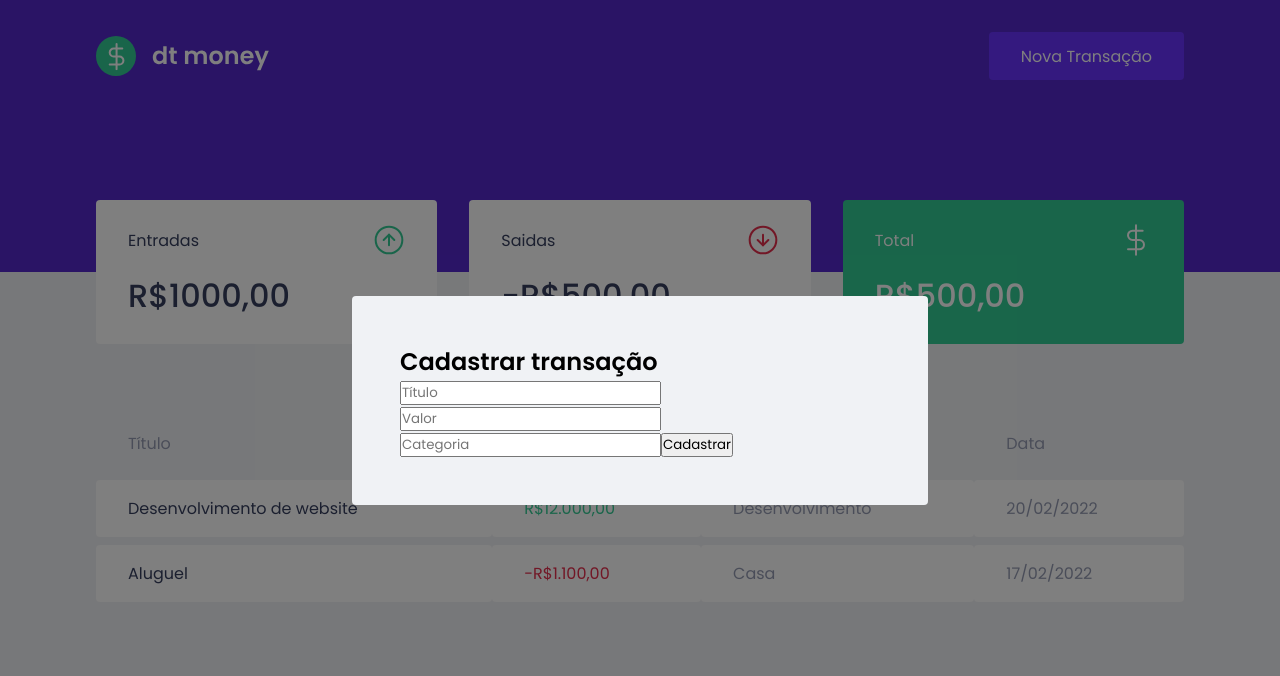
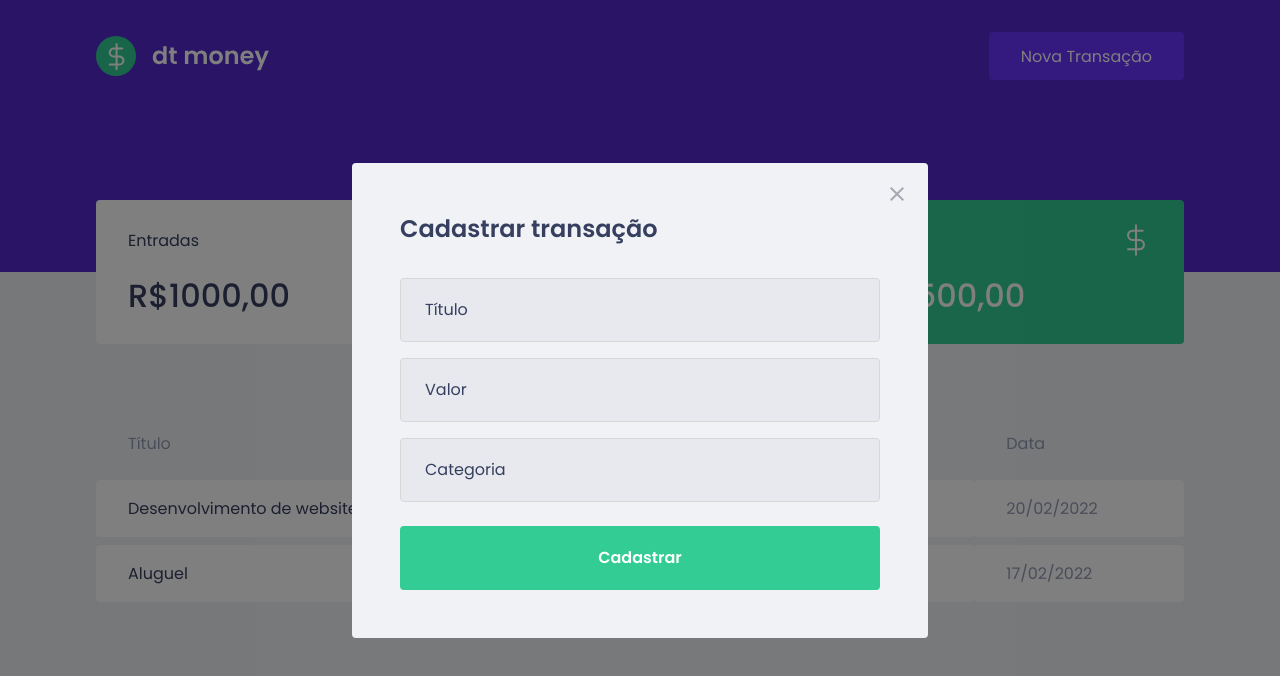
Before and after one commit to fselvino/frontend-dtmoney, a React (Create React App) app: page / in a window 1280 px wide. Both pictures are taken after a click on the button "Nova Transação". Shown: the top 676 px of the page. Built offline with nearby package versions, Linux system fonts and the light colour scheme; no server answers; what miragejs would draw is missing.

Commit message:
EstilizandoModal

```diff
--- a/src/components/NewTransactionModal/index.tsx
+++ b/src/components/NewTransactionModal/index.tsx
@@ -1,5 +1,7 @@
 import Modal from "react-modal";
 import {Container } from './styles'
+import closeImg from '../../assets/close.svg'
+
 
 interface NewTransactionModalProps {
     isOpen: boolean
@@ -8,7 +10,7 @@ interface NewTransactionModalProps {
 
 export function NewTransactionModal({isOpen, onRequestClose}:NewTransactionModalProps){
 
-    return(
+return(
 
  <Modal
 
@@ -17,12 +19,19 @@ onRequestClose={onRequestClose}
 overlayClassName="react-modal-overlay"
 className="react-modal-content"
 >
+    <button
+    type="button"
+    onClick={onRequestClose}
+    className="react-modal-close"
+    >
+        <img src={closeImg} alt="Fechar Modal" />
+    </button>
 
            <Container>
                <h2>Cadastrar transação</h2>
-               <input type="text" placeholder="Título" />
+               <input placeholder="Título" />
                <input type="number" placeholder="Valor" />
-               <input type="text" placeholder="Categoria" />
+               <input placeholder="Categoria" />
                <button type="submit">
                    Cadastrar
                </button>
--- a/src/components/NewTransactionModal/styles.ts
+++ b/src/components/NewTransactionModal/styles.ts
@@ -2,6 +2,57 @@
 import styled from "styled-components";
 
 export const Container =styled.form`
+    h2 {
+        color:var(--text-title);
+        font-size:1.5rem ;
+        margin-bottom: 2rem ;
+    }
+
+    input {
+        width:100% ;
+        padding: 0 1.5rem ;
+        height: 4rem ;
+        border-radius: 0.25rem ;
+
+        border: 1px solid #d7d7d7 ;
+        background: #e7e9ee ;
+
+        font-weight: 400 ;
+        font-size: 1rem ;
+
+       &::placeholder {
+           color: var(--text-title) ;
+       }
+
+       & + input {
+           margin-top: 1rem ;
+       }
+    }
+
+    button[type="submit"]{
+        width: 100% ;
+        padding:0 1.5rem ;
+        height:4rem ;
+        background:var(--green) ;
+        color:#FFF;
+        border-radius: 0.25rem ;
+        border: 0 ;
+        font-size: 1rem ;
+        margin-top: 1.5rem ;
+        font-weight: 600 ;
+
+        transition: filter 0.2s ;
+        &:hover{
+            filter: brightness(0.9)//quando passar o mouse sobre o botão a luminosidade sera reduzida em 0.9
+        }
+
+    }
+    .react-modal-close {
+        position:absolute ;
+        right:1.5rem ;
+        top:1.5rem ;
+        border:0;
+    }
 
 
 `
--- a/src/styles/global.ts
+++ b/src/styles/global.ts
@@ -71,6 +71,20 @@ h1, h2, h3, h4, h5, h6, strong {
     position:relative ;
     border-radius: 0.25rem ;
 }
+.react-modal-close {
+        position:absolute ;
+        right:1.5rem ;
+        top:1.5rem ;
+        border:0;
+        background: transparent ;
+        transition: filter 0.2s ;
+
+        &:hover{
+            filter:brightness(0.8)
+        }
+
+    }
+
 
 
 `
```
